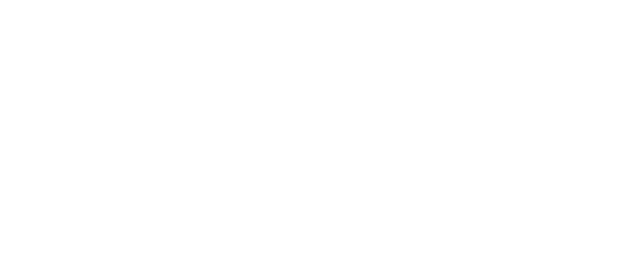
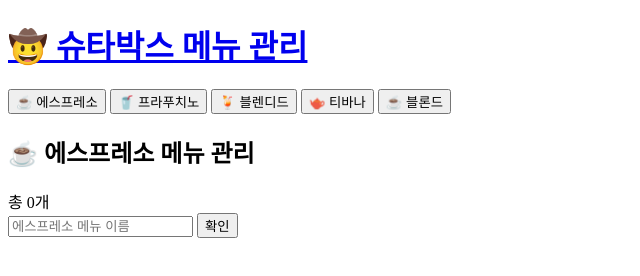
Before and after one commit to susoro/shuTabacks_coffee, a plain HTML site: page index.html in a window 1280 px wide. Shown: the whole page, without its empty margins (0-640 px from the left). Drawn offline with Linux system fonts and the light colour scheme.

Commit message:
html 완성

```diff
--- a/index.html
+++ b/index.html
@@ -1,12 +1,73 @@
 <!DOCTYPE html>
 <html lang="en">
+
 <head>
   <meta charset="UTF-8">
+  <title>🤠 슈타박스 카페메뉴 🤠</title>
   <meta http-equiv="X-UA-Compatible" content="IE=edge">
   <meta name="viewport" content="width=device-width, initial-scale=1.0">
-  <title>슈박스카페_메뉴</title>
+  <link rel="shortcut icon" href="./src/image/favicon.ico">
+  <link rel="icon" href="./src/image/favicon.png">
+  <link rel="stylesheet" href="./src/css/index.css">
 </head>
+
 <body>
+  <div id="app" class="px-4">
+    <div class="d-flex justify-center mt-5 w-100">
+      <div class="w-100">
+        <header class="my-4">
+          <a href="#" class="text-black">
+            <h1 class="text-center font-bold">🤠 슈타박스 메뉴 관리</h1>
+          </a>
 
+          <nav class="d-flex justify-center flex-wrap">
+            <button data-category-name="espresso" class="cafe-category-name btn bg-white shadow mx-1">
+              ☕ 에스프레소
+            </button>
+
+            <button data-category-name="frappuccino" class="cafe-category-name btn bg-white shadow mx-1">
+              🥤 프라푸치노
+            </button>
+
+            <button data-category-name="blended" class="cafe-category-name btn bg-white shadow mx-1">
+              🍹 블렌디드
+            </button>
+
+            <button data-category-name="teavana" class="cafe-category-name btn bg-white shadow mx-1">
+              🫖 티바나
+            </button>
+
+            <button data-category-name="blonde" class="cafe-category-name btn bg-white shadow mx-1">
+              ☕️ 블론드
+            </button>
+          </nav>
+        </header>
+
+        <main class="mt-10 d-flex justify-center">
+          <div class="wrapper bg-white p-10">
+            <div class="heading d-felx justify-between">
+              <h2 class="mt-1">☕ 에스프레소 메뉴 관리</h2>
+              <span class="mr-2 mt-4 menu-count">총 0개</span>
+            </div>
+
+            <form id="espresso-menu-form">
+              <div class="d-flex w-100">
+                <label for="espresso-menu-name" class="input-label" hidden>
+                  에스프레소 메뉴 이름
+                </label>
+                <input type="text" id="espresso-menu-name" name="espressoMenuName" class="input-field"
+                  placeholder="에스프레소 메뉴 이름" autocomplete="off">
+                <button type="button" name="submit" id="espresso-submit-button"
+                  class="input-submit bg-green-600 ml-2">확인</button>
+              </div>
+            </form>
+            <ul id="espresso-menu-list" class="mt-3 pl-0"></ul>
+          </div>
+        </main>
+      </div>
+    </div>
+  </div>
+  <script type="module" src="./src/js/index.js"></script>
 </body>
+
 </html>
--- /dev/null
+++ b/src/css/index.css
@@ -0,0 +1 @@
+@charset "utf-8";
```
Also changed, not shown: src/image/favicon.ico (added), 1 other file.
